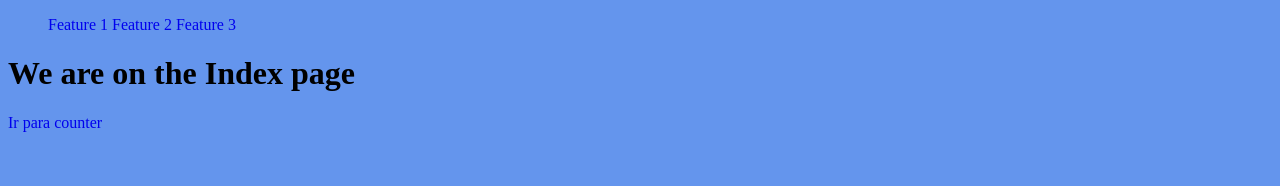
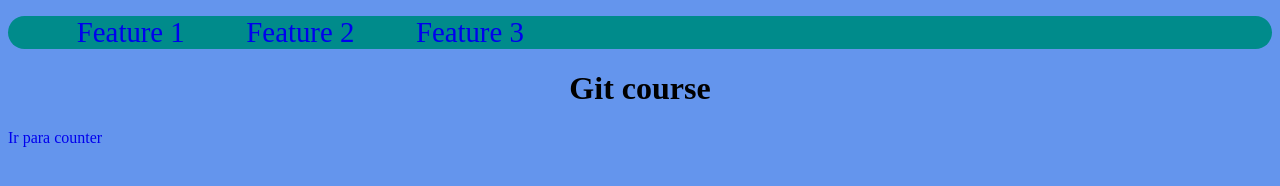
Before and after one commit to carlos-rafael/GroupStudy, a plain HTML site: page index.html in a window 1280 px wide. Drawn offline with Linux system fonts and the light colour scheme.

Commit message:
updated menu

```diff
--- a/index.html
+++ b/index.html
@@ -7,7 +7,7 @@
     </head>
     <body>
 
-        <div id="section1">
+        <div id="menu">
             <ul>
                 <li><a href="counterFeature.html">Feature 1</a></li>
                 <li><a href="counterFeature.html">Feature 2</a></li>
@@ -17,7 +17,7 @@
         </div>
 
 
-        <h1>We are on the Index page</h1>
+        <h1>Git course</h1>
         <div id="section1"></div>
         <a href="counterFeature.html">Ir para counter</a>
 
--- a/stylesheet.css
+++ b/stylesheet.css
@@ -24,3 +24,19 @@ a:hover{
 
     border-radius: 20px;
 }
+
+h1{
+    text-align: center;
+}
+
+#menu{
+    background-color:darkcyan;
+    border-radius: 2em;
+}
+
+#menu a{
+    font-size: 1.8em;
+    padding:1em;
+    padding-top:0;
+    padding-bottom:0;
+}
```
